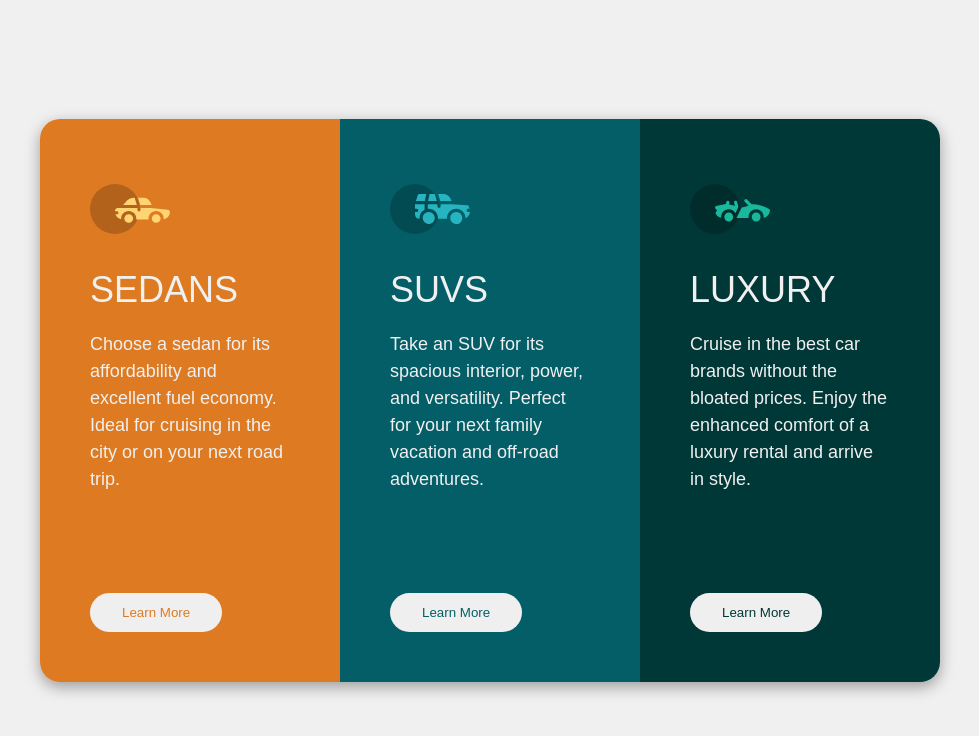
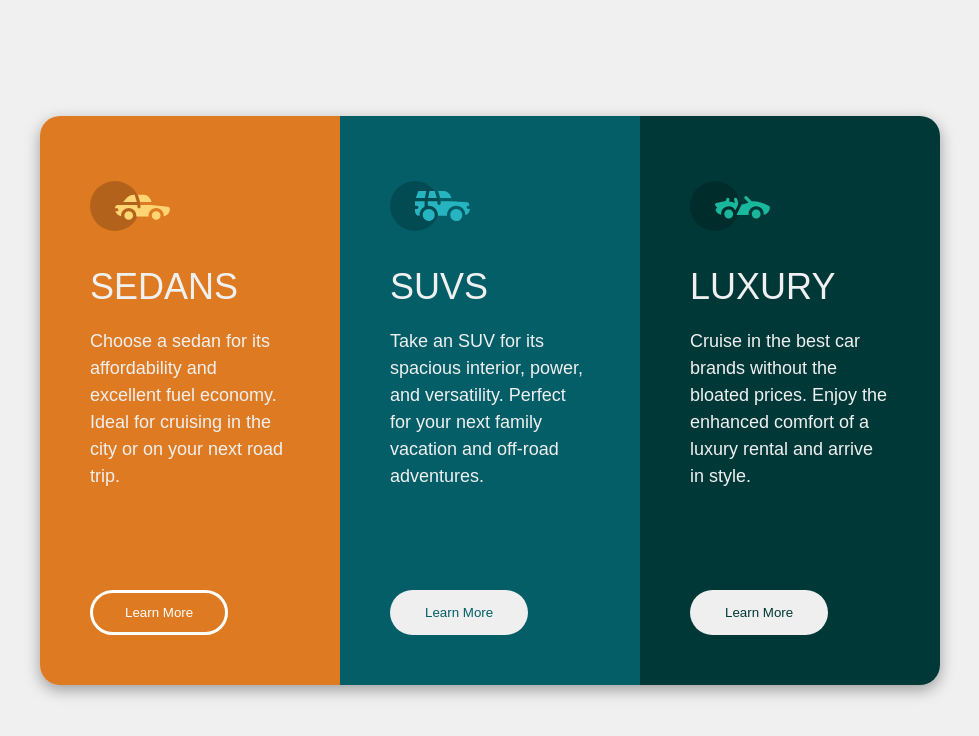
Before and after one commit to sparklaunch/Three-Column-Preview-Card-Component, a Next.js app: page / in a window 1280 px wide. In both pictures the pointer is over the button 306 px from the left and 612 px from the top of the page. Shown: the top 736 px of the page, without its empty margins (150-1129 px from the left). Built offline with nearby package versions, Linux system fonts and the light colour scheme; a web font is replaced by a local one.

Commit message:
.learnButton 스타일 수정 및 호버 효과 추가

```diff
--- a/src/features/items/ui/GridItem.module.css
+++ b/src/features/items/ui/GridItem.module.css
@@ -25,11 +25,20 @@
 }
 
 .learnButton {
-	border: none;
+	border: 3px solid transparent;
 	background-color: rgb(--color-background);
 	padding: 12px 32px;
 	border-radius: 50px;
 	cursor: pointer;
 	font-family: "Big Shoulders", sans-serif;
 	margin-top: 80px;
+	transition:
+		background-color 0.2s,
+		border 0.2s;
 }
+
+.learnButton:hover {
+	border: 3px solid white;
+	color: white !important;
+	background-color: transparent;
+}
```
